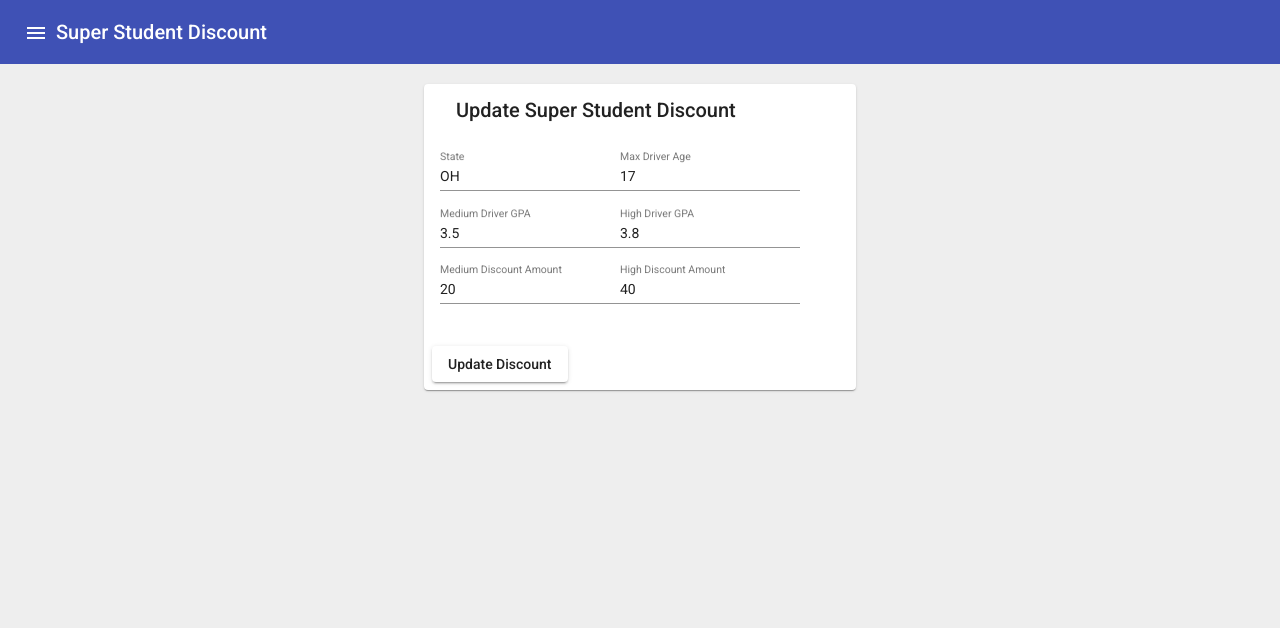
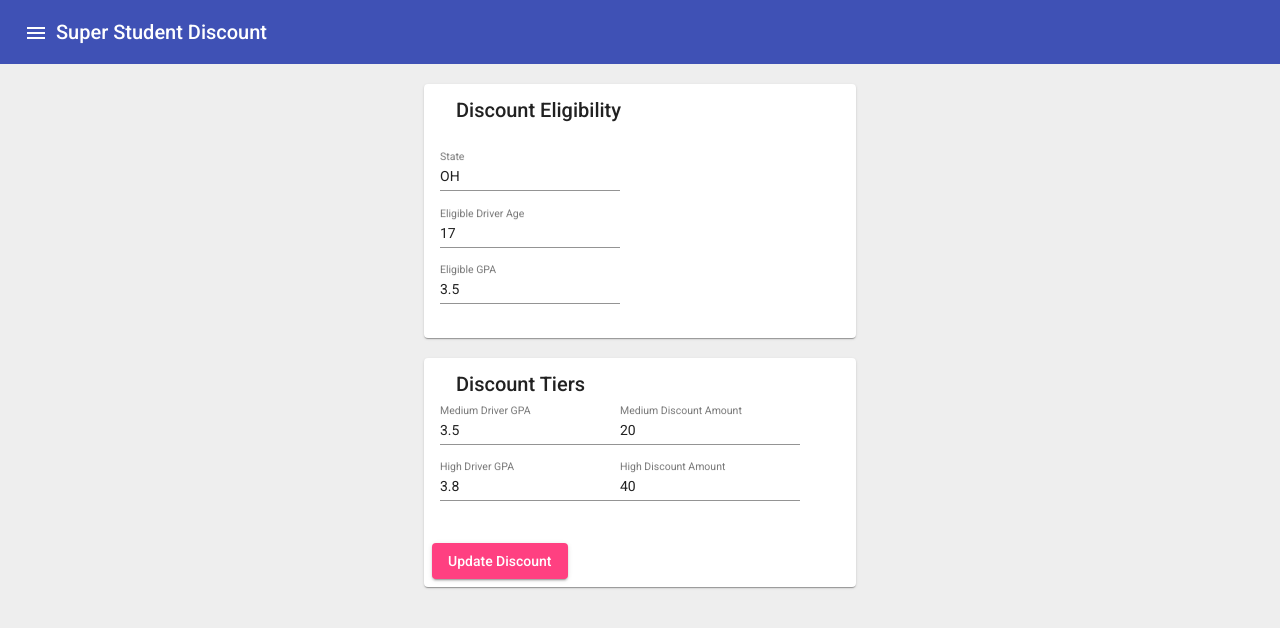
Before and after one commit to emandere/super-student-discount, an Angular app: page / in a window 1280 px wide. Shown: the top 628 px of the page. Built offline with nearby package versions, Linux system fonts and the light colour scheme.

Commit message:
Updated front end

```diff
--- a/src/app/models/SuperStudentDiscount.ts
+++ b/src/app/models/SuperStudentDiscount.ts
@@ -2,6 +2,7 @@ export class SuperStudentDiscount
 {
     state:string;
     driverage:number;
+    drivereligiblegpa:number;
     drivermediumgpa:number;
     driverhighgpa:number;
     discountmediumamount:number;
--- a/src/app/update-discount-data/update-discount-data.component.html
+++ b/src/app/update-discount-data/update-discount-data.component.html
@@ -1,32 +1,45 @@
 <br/>
+
 <mat-card class="discount-card">
     <mat-card-header>
-      <mat-card-title>Update Super Student Discount</mat-card-title>
+      <mat-card-title>Discount Eligibility</mat-card-title>
     </mat-card-header>
     <br/>
     <mat-card-content align="left">
       <mat-form-field>
         <input matInput [(ngModel)]="superStudentDiscountCreate.state" placeholder="State">
       </mat-form-field>
+      <br/>
       <mat-form-field>
-          <input matInput [(ngModel)]="superStudentDiscountCreate.driverage" placeholder="Max Driver Age">
+          <input matInput [(ngModel)]="superStudentDiscountCreate.driverage" placeholder="Eligible Driver Age">
       </mat-form-field>
       <br/>
+      <mat-form-field>
+        <input matInput [(ngModel)]="superStudentDiscountCreate.drivereligiblegpa" placeholder="Eligible GPA">
+      </mat-form-field>
+    </mat-card-content>
+
+</mat-card>
+<br/>
+<mat-card class="discount-card">
+  <mat-card-header>
+    <mat-card-title>Discount Tiers</mat-card-title>
+  </mat-card-header>
+  <mat-card-content align="left">
     <mat-form-field>
       <input matInput [(ngModel)]="superStudentDiscountCreate.drivermediumgpa" placeholder="Medium Driver GPA">
     </mat-form-field>
     <mat-form-field>
+      <input matInput [(ngModel)]="superStudentDiscountCreate.discountmediumamount" placeholder="Medium Discount Amount">
+    </mat-form-field>
+    <mat-form-field>
       <input matInput [(ngModel)]="superStudentDiscountCreate.driverhighgpa" placeholder="High Driver GPA">
-      </mat-form-field>
-      <br/>
-      <mat-form-field>
-        <input matInput [(ngModel)]="superStudentDiscountCreate.discountmediumamount" placeholder="Medium Discount Amount">
     </mat-form-field>
     <mat-form-field>
       <input matInput [(ngModel)]="superStudentDiscountCreate.discounthighamount" placeholder="High Discount Amount">
     </mat-form-field>
   </mat-card-content>
   <mat-card-actions align="left">
-      <button mat-raised-button  (click)="updateSuperStudentDiscount()">Update Discount</button>
+    <button mat-raised-button color="accent"  (click)="updateSuperStudentDiscount()">Update Discount</button>
   </mat-card-actions>
 </mat-card>
--- a/src/app/update-discount-data/update-discount-data.component.ts
+++ b/src/app/update-discount-data/update-discount-data.component.ts
@@ -16,6 +16,7 @@ export class UpdateDiscountDataComponent implements OnInit {
     this.superStudentDiscountCreate ={
       state: "OH",
       driverage:17,
+      drivereligiblegpa:3.5,
       drivermediumgpa :3.5,
       driverhighgpa :3.8,
       discountmediumamount:20,
```
Lines whose indentation alone changed are shown as unchanged.
